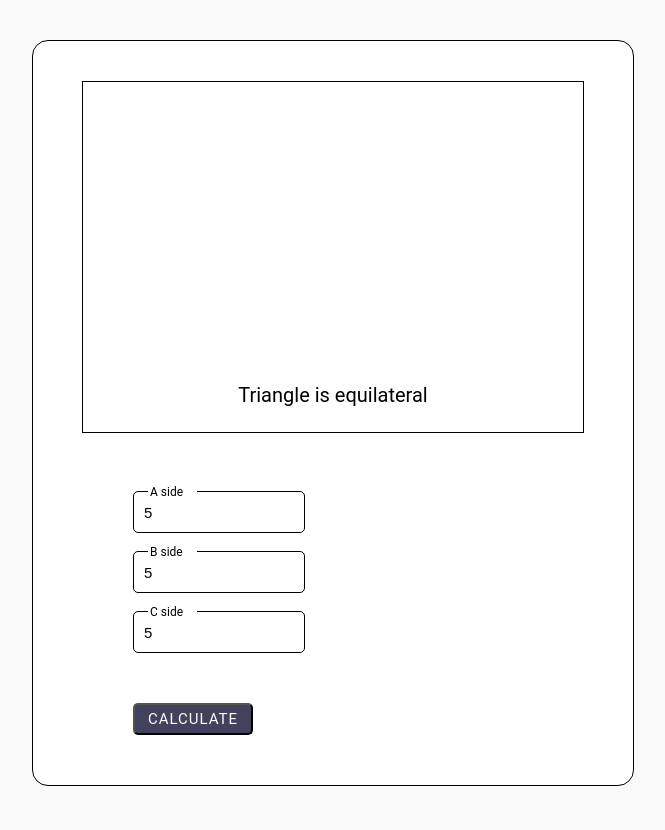
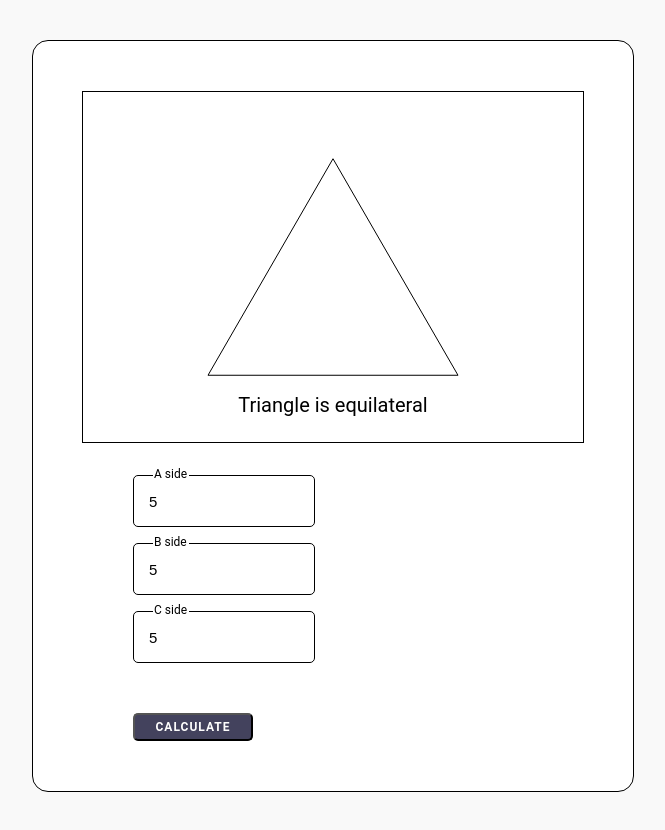
Before and after one commit to D-Magone/Triangle-calculator, a plain HTML site: page index.html in a window 1280 px wide. Both pictures are taken after typing "5", "5", "5" into the empty fields and a click on the button "CALCULATE". Shown: the whole page, without its empty margins (307-972 px from the left). Drawn offline with Linux system fonts and the light colour scheme.

Commit message:
JS Triangle draw and last JS and CSS changes

```diff
--- a/css/style.css
+++ b/css/style.css
@@ -5,28 +5,28 @@
 
 body {
     background-color: #f9f9f9;
-    font-family: 'Roboto', sans-serif !important;
+    font-family: 'Roboto', sans-serif;
 }
 
 .container {
     width: 600px;
     height: auto;
+    background-color: #ffffff;
+
     display: flex;
     flex-direction: column;
 
-    background-color: #ffffff;
-
-    margin: 5vh auto;
-
     border: 1px solid black;
     border-radius: 2vh;
+    margin: 5vh auto;
 }
 
 #triangleCanvas {
     width: 500px;
     height: 350px;
+
     border: 1px solid black;
-    margin: 5vh auto;
+    margin: 50px auto 2vh auto;
 }
 
 .inputField, .calculateBtn {
@@ -35,25 +35,27 @@ body {
 }
 
 .inputField {
-    padding: 10px;
     width: 150px;
     height: 20px;
+
+    left: 100px;
     font-size: 15px;
-    left: 100px;
 
     border: 1px solid black;
     border-radius: 5px;
+    padding: 15px;
 }
 
 .inputLabel {
+    width: 34px;
+    background-color:white;
 
     position: relative;
-    top: 10px;
-    left: 115px;
+    top: 7px;
+    left: 120px;
+
+    padding: 1px;
     font-size: 12px;
-    width: 45px;
-    padding: 2px;
-    background-color:white;
 
     z-index: 5;
 }
@@ -61,17 +63,17 @@ body {
 
 .calculateBtn {
     width: 120px;
+    background-color: #43425d;
+
+    font-family: 'Roboto', sans-serif;
+    font-size: 12px;
+    color: #fdfdfd;
+    text-transform: uppercase;
+    font-weight: 600;
+    letter-spacing: 1px;
+
+    border-radius: 5px;
     margin: 50px;
-
-    text-transform: uppercase;
-
-    background-color: #43425d;
-    color: #fdfdfd;
-    border-radius: 5px;
     padding: 5px;
     left: 50px;
-    font-family: 'Roboto', sans-serif;
-    font-size: 15px;
-
-    letter-spacing: 1px;
 }
--- a/index.html
+++ b/index.html
@@ -9,8 +9,8 @@
 </head>
 <body>
     <div class="container">
-        <canvas id="triangleCanvas" width="500" height="350">
-        </canvas>
+        <canvas id="triangleCanvas" width="500" height="350"></canvas>
+        <p class="errorMsg"></p>
         <label class="inputLabel">A side</label>
         <input id="sideA" class="inputField" type="number">
         <label class="inputLabel">B side</label>
@@ -18,6 +18,7 @@
         <label class="inputLabel">C side</label>
         <input id="sideC" class="inputField" type="number">
         <button id="btn" class="calculateBtn" type="submit" method="POST">Calculate</button>
+
     </div>
 
         <script src="./js/app.js"></script>
--- a/js/app.js
+++ b/js/app.js
@@ -1,16 +1,9 @@
-// Get input field values
-
-// compare if else sizing, give output to in canvas
-
-// draw in canvas
-
 window.onload = function () {
 
     let btn = document.getElementById("btn");
     let a = document.getElementById("sideA");
     let b = document.getElementById("sideB");
     let c = document.getElementById("sideC");
-    let canPar = document.getElementById("canvasPar");
 
     let canvasElement = document.querySelector("#triangleCanvas");
     let context = canvasElement.getContext("2d");
@@ -21,23 +14,51 @@ window.onload = function () {
 
     btn.addEventListener("click", function() {
 
-        context.clearRect(0, 0, canvasElement.width, canvasElement.height); // clear canvas for next text
-
-        let aValue = Number(a.value*50); // Input value a number for if else comparison conditions
+        let aValue = Number(a.value*50); // Input value to a number for if else comparison conditions
         let bValue = Number(b.value*50);
         let cValue = Number(c.value*50);
 
-        if (aValue == bValue && bValue == cValue) {
-            context.fillText("Triangle is equilateral", 250, 320); // if all sides equal
-        } else if (aValue == bValue || bValue == cValue || aValue == cValue) {
-            context.fillText("Triangle is isosceles", 250, 320); // if two sides equal
-        } else if (aValue + bValue > cValue && aValue + cValue > bValue && bValue + cValue > aValue) {
-            context.fillText("Triangle is scalene", 250, 320); // if none of the sides are equal, but two side sum always larger than third
-        } else {
-            context.fillText("It's not possible to calculate this kind of triangle", 250, 320); // if it's an impossible triangle
+        const error = document.getElementsByClassName('errorMsg')[0];
+
+        context.clearRect(0, 0, canvasElement.width, canvasElement.height); // clear canvas for next text and triangle
+        error.innerHTML = ""; // clear error msg
+
+
+        // BONUS TASK - I have found the solution for the task, although I understand the principle, the mathematical side was not my idea. Please do ignore this function if the task was to write this from zero.
+        function drawTriangle() {
+            let R1=aValue, R2=bValue, R3=cValue;
+            let Ax=0, Ay=0;
+            let Bx=R3, By=0;
+            let Cx=(R2*R1+R3*R3-R1*R1)/(2*R3);
+            let Cy=Math.sqrt(R2*R2-Cx*Cx);
+
+            let Ox = canvasElement.width / 2 - Bx/2;
+            let Oy = canvasElement.height / 2 + Cy/2;
+
+            context.beginPath();
+            context.moveTo(Ox+Ax, Oy-Ay);
+            context.lineTo(Ox+Bx, Oy-By);
+            context.lineTo(Ox+Cx, Oy-Cy);
+            context.closePath();
+            context.lineWidth=1;
+            context.stroke();
         }
 
-
+        if (aValue < 1 || bValue < 1 || cValue < 1) {
+            context.fillText("Enter value of all sides, before pressing CALCULATE", 250, 320); // error msg if all three input fields are not filled
+        } else {
+            if (aValue == bValue && bValue == cValue) {
+                drawTriangle();
+                context.fillText("Triangle is equilateral", 250, 320); // all sides are equal
+            } else if (aValue == bValue || bValue == cValue || aValue == cValue) {
+                drawTriangle();
+                context.fillText("Triangle is isosceles", 250, 320); // two sides are equal
+            } else if (aValue + bValue > cValue && aValue + cValue > bValue && bValue + cValue > aValue) {
+                drawTriangle();
+                context.fillText("Triangle is scalene", 250, 320); // all sides are different sizes, but sum of two is always greater than third
+            } else {
+                context.fillText("It's not possible to calculate this kind of triangle", 250, 320);
+            }
+        }
     })
-
-    }
+}
```
